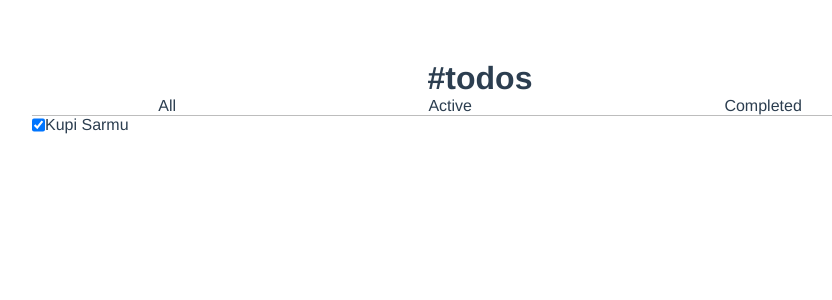
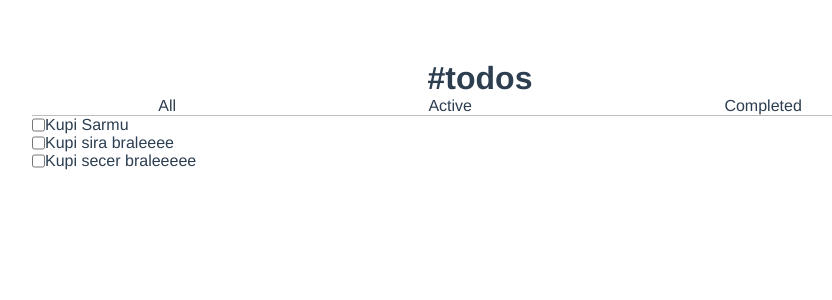
Before and after one commit to grimyx/todos, a Vue app: page / in a window 1280 px wide. Shown: the top 300 px of the page, without its empty margins (160-992 px from the left). Built offline with nearby package versions, Linux system fonts and the light colour scheme.

Commit message:
Added TaskList and fixed ButtonGroup

```diff
--- a/public/index.html
+++ b/public/index.html
@@ -5,6 +5,8 @@
     <meta http-equiv="X-UA-Compatible" content="IE=edge">
     <meta name="viewport" content="width=device-width,initial-scale=1.0">
     <link rel="icon" href="<%= BASE_URL %>favicon.ico">
+    <link href="https://fonts.googleapis.com/icon?family=Material+Icons"
+      rel="stylesheet">
     <title><%= htmlWebpackPlugin.options.title %></title>
   </head>
   <body>
--- a/src/App.vue
+++ b/src/App.vue
@@ -1,22 +1,88 @@
 <template>
   <div id="main">
     <h1>#todos</h1>
-    <ButtonGroup @selected-filter="gg" />
-    <TodoItem v-bind="task"/>
+    <ButtonGroup :buttons="btns" @selected-filter="gg" />
+    <TodoList :tasks="filterTasks(filterOption.filter, tasks)" @task-checked="taskChecked"/>
   </div>
 </template>
 
 <script setup>
+import { reactive, watch } from 'vue';
 import ButtonGroup from './components/ButtonGroup.vue';
-import TodoItem from './components/TodoItem.vue';
+import TodoList from './components/TaskList.vue';
 
-const task = {
-  task: "Kupi Sarmu",
-  isDone: true,
+const tasks = reactive([
+  {
+    taskId: 1,
+    task: "Kupi Sarmu",
+    isDone: false,
+  },
+  {
+    taskId: 2,
+    task: "Kupi sira braleeee",
+    isDone: false,
+  },
+  {
+    taskId: 3,
+    task: "Kupi secer braleeeee",
+    isDone: false,
+  }
+]);
+
+// Values for buttons
+const btns = reactive([
+    {
+        id: 0,
+        title: "All",
+        selected: false,
+        filterEmit: "all"
+    },
+    {
+        id: 1,
+        title: "Active",
+        selected: false,
+        filterEmit: "active"
+    },
+    {
+        id: 2,
+        title: "Completed",
+        selected: false,
+        filterEmit: "completed"
+    }
+]);
+
+// Holds selected filter state
+const filterOption = reactive({
+  filter: 'all',
+});
+
+// Function that filters tasks based on filter option
+const filterTasks = (option, tasks) => {
+  switch(option) {
+    case 'all':
+      return tasks;
+    case 'active':
+      return tasks.filter(task => !task.isDone);
+    case 'completed':
+      return tasks.filter(task => task.isDone);
+  }
 }
-const gg = (g) => {
-  console.log(g);
+
+// Function that get's called when checkbox on task is checked.
+// It get's task id as a parameter from TaskItem,
+// and than filters array of tasks to find task that is checked and sets isDone to true
+const taskChecked = (id) => {
+  tasks.filter(task => task.taskId === id)[0].isDone = true;
 }
+
+const gg = (id) => {
+  console.log('Radi', id);
+  btns.forEach(option => option.id === id ? option.selected = true : option.selected = false);
+}
+
+watch(btns, (newState) => {
+  filterOption.filter = newState.filter(option => option.selected )[0].filterEmit;
+})
 </script>
 
 <style lang="scss">
--- a/src/components/ButtonGroup.vue
+++ b/src/components/ButtonGroup.vue
@@ -2,38 +2,19 @@
     <div id="tabs">
         <span class="filter-option"
             :class="{'option-selected': btn.selected}"
-            v-for="btn in btns" :key="btn.id"
-            @click="selectOption(btn.id)">{{ btn.title }}
+            v-for="btn in props.buttons" :key="btn.id"
+            @click="$emit('selected-filter',btn.id)">{{ btn.title }}
         </span>
     </div>
 </template>
 
 <script setup>
-import { reactive, watch } from 'vue';
+//import { reactive, watch } from 'vue';
 
-const btns = reactive([
-    {
-        id: 0,
-        title: "All",
-        selected: false,
-        filterEmit: "all"
-    },
-    {
-        id: 1,
-        title: "Active",
-        selected: false,
-        filterEmit: "active"
-    },
-    {
-        id: 2,
-        title: "Completed",
-        selected: false,
-        filterEmit: "completed"
-    }
-]);
+const props = defineProps(['buttons']);
 
-const emits = defineEmits(['selected-filter']);
-
+//const emits = defineEmits(['selected-filter']);
+/*
 watch(btns, (newBtns) => {
     const e = (newBtns.filter(btn => btn.selected))[0].filterEmit;
     emits('selected-filter', e);
@@ -41,7 +22,7 @@ watch(btns, (newBtns) => {
 
 const selectOption = (id) => {
    btns.forEach(option => option.id === id ? option.selected = true : option.selected = false);
-}
+}*/
 </script>
 
 <style lang="scss" scoped>
--- /dev/null
+++ b/src/components/TaskList.vue
@@ -0,0 +1,15 @@
+<template>
+<div>
+    <div v-for="task in props.tasks" :key="task.taskId">
+        <TaskItem v-bind="task"  @task-checked="$emit('task-checked', $event)"/>
+    </div>
+</div>
+</template>
+
+<script setup>
+import TaskItem from './TodoItem.vue';
+
+const props = defineProps(['tasks']);
+
+
+</script>
--- a/src/components/TodoItem.vue
+++ b/src/components/TodoItem.vue
@@ -1,13 +1,16 @@
 <template>
     <div id="todo-item">
-        <input type="checkbox" :checked="props.isDone"/>
+        <input type="checkbox" :disabled="props.isDone"
+        :checked="props.isDone" @change="$emit('task-checked', props.taskId)"/>
         <p>{{props.task}}</p>
+        <span class="material-icons delete-btn" v-if="props.isDone">delete</span>
     </div>
 </template>
 
 <script setup>
 
-const props = defineProps(['task', 'isDone']);
+const props = defineProps(['taskId', 'task', 'isDone']);
+console.log(props);
 
 </script>
 
@@ -16,5 +19,12 @@ const props = defineProps(['task', 'isDone']);
     display: flex;
 }
 
+input:disabled {
+    color: blue;
+}
+
+delete-btn {
+    justify-self: flex-end;
+}
 /* stil ide posle */
 </style>
```
